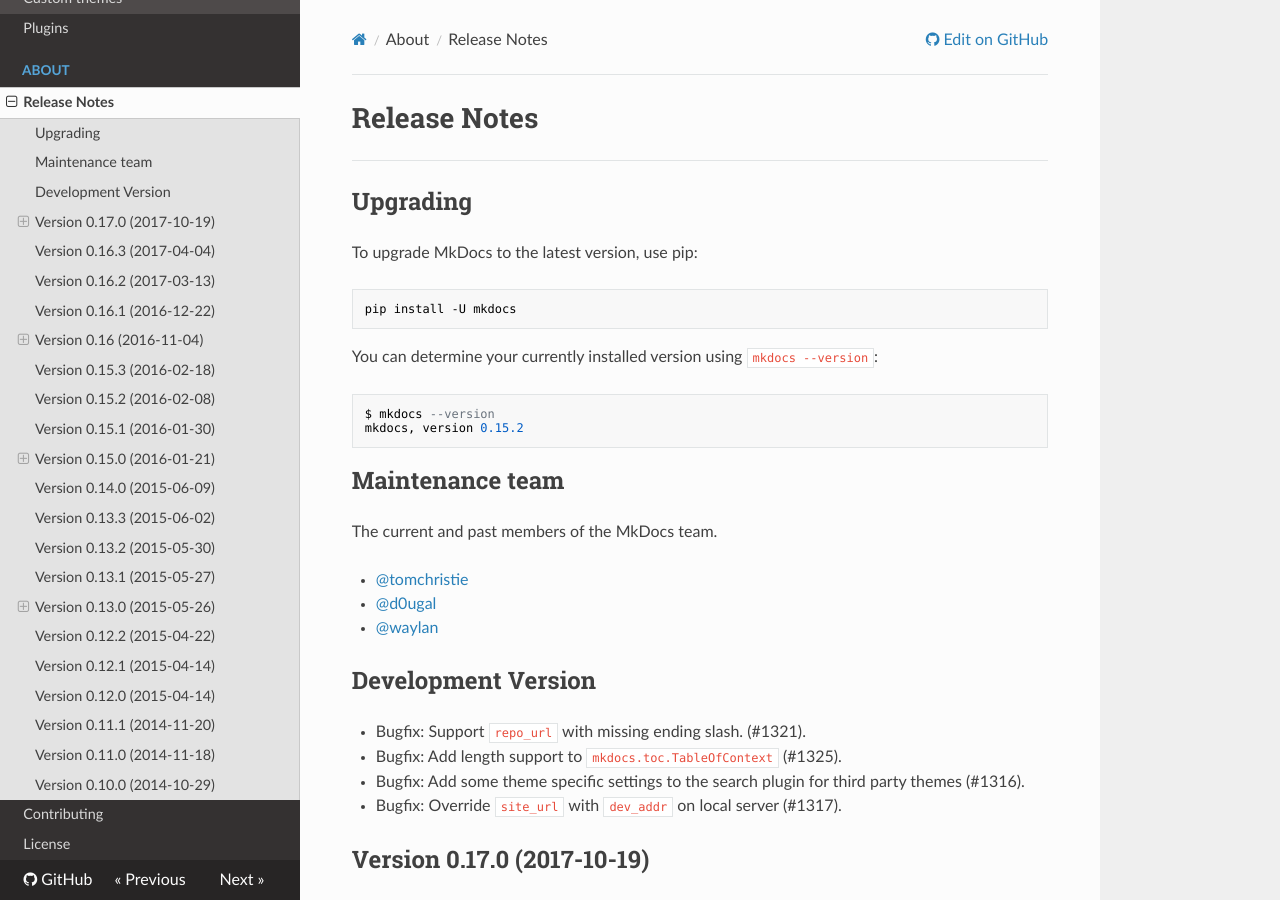
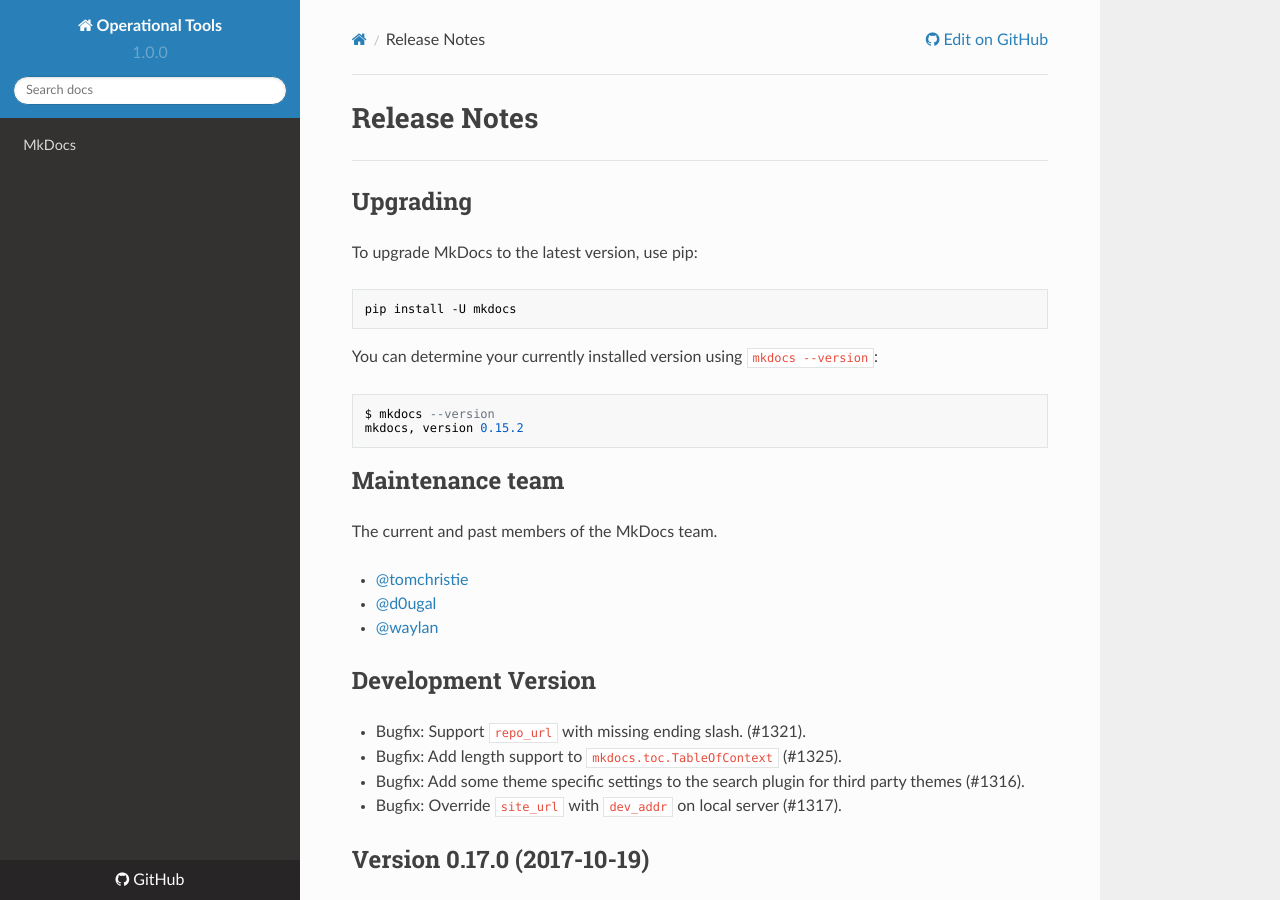
Before and after one commit to pixel-ports/docs-pas, an MkDocs documentation site: the page built from docs/about/release-notes.md, in a window 1280 px wide and 900 px high. Built offline with MkDocs 1.6.1, drawn with Linux system fonts in a browser that asks for light colours; nearby versions of some CDN libraries; old or Windows-style settings are respelled for this version of MkDocs; some of the changed lines change nothing that is shown.

Commit message:
Update mkdocs.yml

```diff
--- a/mkdocs.yml
+++ b/mkdocs.yml
@@ -1,23 +1,33 @@
-site_name: PIXEL Operational Tools Documentation Hub
+site_name: Operational Tools
 site_description: 'PIXEL Operational Tools Documentation Hub'
 site_author: 'Benjamin Molina'
 
+# this allows visualizing content in github as anonympus user without having to log in
+edit_uri: blob/master/docs/
+
 theme: readthedocs
+
+# we will use the same style as for the general PIXEL documentation hub (based on FIWARE and a readthedocs theme)
+extra_css:
+    - css/pixel_a.css
+    - css/pixel_b.css
+    - css/monokai_sublime_.css
+    - css/pigments-monokai.css
 
 repo_url: https://github.com/pixel-ports/ot-docs-hub
 
 
 pages:
     - MkDocs: index.md
-    - User Guide:
-        - Instructions: user-guide/instructions.md
-        - Configuration: user-guide/configuration.md
-        - Custom themes: user-guide/custom-themes.md
-        - Plugins: user-guide/plugins.md
-    - About:
-        - Release Notes: about/release-notes.md
-        - Contributing: about/contributing.md
-        - License: about/license.md
+#    - User Guide:
+#        - Instructions: user-guide/instructions.md
+#        - Configuration: user-guide/configuration.md
+#        - Custom themes: user-guide/custom-themes.md
+#        - Plugins: user-guide/plugins.md
+#    - About:
+#        - Release Notes: about/release-notes.md
+#        - Contributing: about/contributing.md
+#        - License: about/license.md
 
 copyright: Apache License 2.0
 
```
